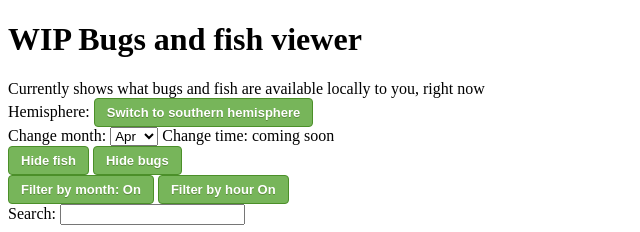
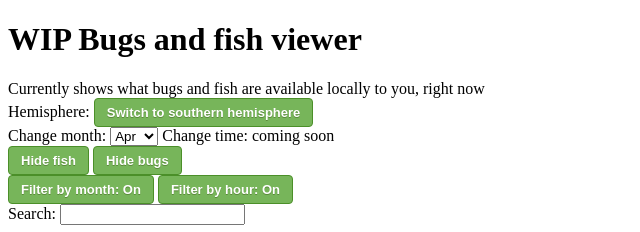
Before and after one commit to acnhfish/acnhfish.github.io, a plain HTML site: page index.html in a window 1280 px wide. Shown: the top 232 px of the page, 0-640 px from the left. Drawn offline with Linux system fonts and the light colour scheme.

Commit message:
Forgot a colon

```diff
--- a/index.html
+++ b/index.html
@@ -49,7 +49,7 @@
         v-on:click="changeHourFlag"
         v-bind:class="{greenButton: hourChecked, redButton: !hourChecked}"
       >
-        Filter by hour {{ hourChecked ? "On" : "Off" }}
+        Filter by hour: {{ hourChecked ? "On" : "Off" }}
       </button>
       <br />Search:
       <input v-model="search" />
```
